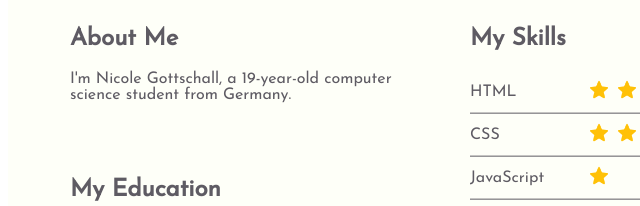
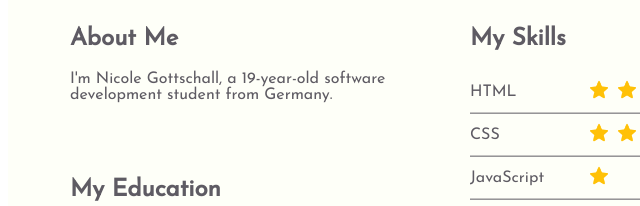
Before and after one commit to creatornicole/creatornicole.github.io, a plain HTML site: page index.html in a window 1280 px wide. Shown: the part 1024-1230 px from the top of the page, 0-640 px from the left. Drawn offline with Linux system fonts and the light colour scheme.

Commit message:
changed computer science student to software development student

```diff
--- a/index.html
+++ b/index.html
@@ -55,7 +55,7 @@
       <div class="bottom-container about">
         <div class="me">
           <h2>About Me</h2>
-          <p>I'm Nicole Gottschall, a 19-year-old computer science student from Germany.</p>
+          <p>I'm Nicole Gottschall, a 19-year-old software development student from Germany.</p>
         </div>
         <div class="education">
           <h2>My Education</h2>
```
